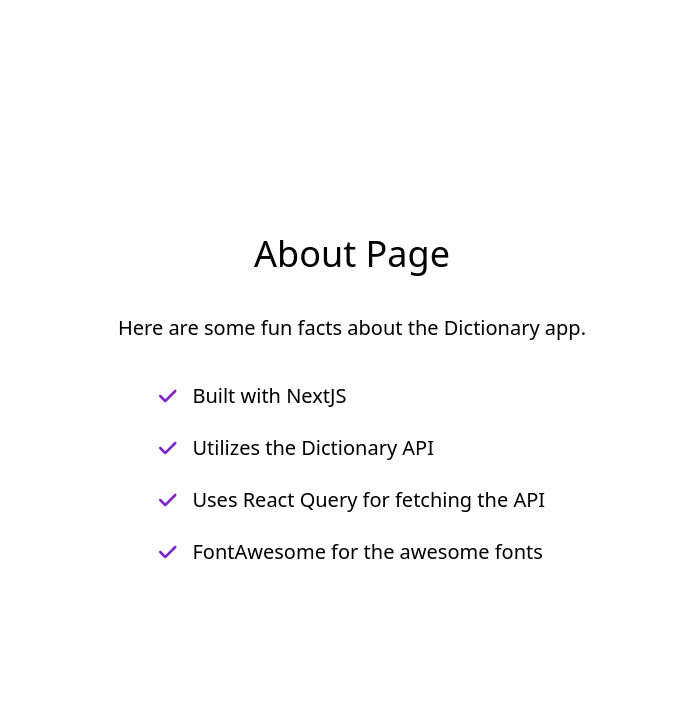
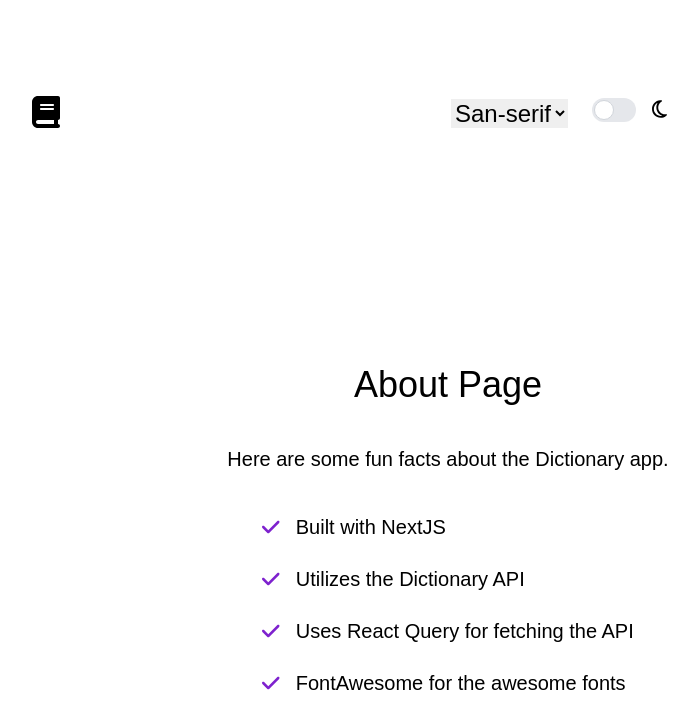
Before and after one commit to CarlaCarrasco/next-dicitonary, a Next.js app: page /about in a window 1280 px wide. Shown: the top 728 px of the page, without its empty margins (288-986 px from the left). Built offline with nearby package versions, Linux system fonts and the light colour scheme.

Commit message:
Refactor so that about page can utilize the root layout. Move main element outside of root home page, so that it can be wrapped around all pages

```diff
--- a/src/pages/about.tsx
+++ b/src/app/about/page.tsx
@@ -1,7 +1,7 @@
 import { FontAwesomeIcon } from "@fortawesome/react-fontawesome";
 import { faCheck } from "@fortawesome/free-solid-svg-icons";
-import "../app/globals.css";
-const About = () => {
+import "@/app/globals.css";
+const AboutPage = () => {
   return (
     <main
       id="main"
@@ -41,4 +41,4 @@
   );
 };
 
-export default About;
+export default AboutPage;
--- a/src/app/components/Description.tsx
+++ b/src/app/components/Description.tsx
@@ -1,3 +1,4 @@
+"use client";
 import "./component.css";
 import { FontAwesomeIcon } from "@fortawesome/react-fontawesome";
 import { faPlay } from "@fortawesome/free-solid-svg-icons";
--- /dev/null
+++ b/src/app/components/Main.tsx
@@ -0,0 +1,27 @@
+"use client";
+import { useContext } from "react";
+import { QueryClient, QueryClientProvider } from "@tanstack/react-query";
+import { ThemeContext } from "../ThemeProvider";
+
+const Main = ({ children }) => {
+  const { theme } = useContext(ThemeContext);
+  const queryClient = new QueryClient({
+    defaultOptions: {
+      queries: {
+        staleTime: Infinity,
+      },
+    },
+  });
+  return (
+    <QueryClientProvider client={queryClient}>
+      <main
+        id="main"
+        className={`flex min-h-screen flex-col items-center p-24 ${theme.fontFamily}`}
+      >
+        {children}
+      </main>
+    </QueryClientProvider>
+  );
+};
+
+export default Main;
--- a/src/app/components/SearchBar.tsx
+++ b/src/app/components/SearchBar.tsx
@@ -1,3 +1,4 @@
+"use client";
 import { useContext } from "react";
 import { ThemeContext } from "../ThemeProvider";
 import { FontAwesomeIcon } from "@fortawesome/react-fontawesome";
--- a/src/app/layout.tsx
+++ b/src/app/layout.tsx
@@ -2,6 +2,8 @@
 import { Inter } from "next/font/google";
 import "./globals.css";
 import ThemeProvider from "./ThemeProvider";
+import Navbar from "./components/Navbar";
+import Main from "./components/Main";
 
 const inter = Inter({ subsets: ["latin"] });
 
@@ -18,7 +20,12 @@
   return (
     <html lang="en">
       <body className={inter.className}>
-        <ThemeProvider>{children}</ThemeProvider>
+        <ThemeProvider>
+          <Main>
+            <Navbar />
+            {children}
+          </Main>
+        </ThemeProvider>
       </body>
     </html>
   );
--- a/src/app/page.tsx
+++ b/src/app/page.tsx
@@ -1,34 +1,27 @@
-"use client";
-import { useContext } from "react";
-import { QueryClient, QueryClientProvider } from "@tanstack/react-query";
+// "use client";
+// import { useContext } from "react";
+// import { QueryClient, QueryClientProvider } from "@tanstack/react-query";
 import Link from "next/link";
 import Description from "./components/Description";
-import Navbar from "./components/Navbar";
 import SearchBar from "./components/SearchBar";
-import { ThemeContext } from "./ThemeProvider";
+// import { ThemeContext } from "./ThemeProvider";
 import "./globals.css";
 
 export default function Home() {
-  const { theme } = useContext(ThemeContext);
-  const queryClient = new QueryClient({
-    defaultOptions: {
-      queries: {
-        staleTime: Infinity,
-      },
-    },
-  });
+  // const { theme } = useContext(ThemeContext);
+  // const queryClient = new QueryClient({
+  //   defaultOptions: {
+  //     queries: {
+  //       staleTime: Infinity,
+  //     },
+  //   },
+  // });
 
   return (
-    <QueryClientProvider client={queryClient}>
-      <main
-        id="main"
-        className={`flex min-h-screen flex-col items-center p-24 ${theme.fontFamily}`}
-      >
-        <Navbar />
-        <SearchBar />
-        <Description />
-        <Link href="about">About the dictionary app</Link>
-      </main>
-    </QueryClientProvider>
+    <>
+      <SearchBar />
+      <Description />
+      <Link href="/about">About the dictionary app</Link>
+    </>
   );
 }
```
